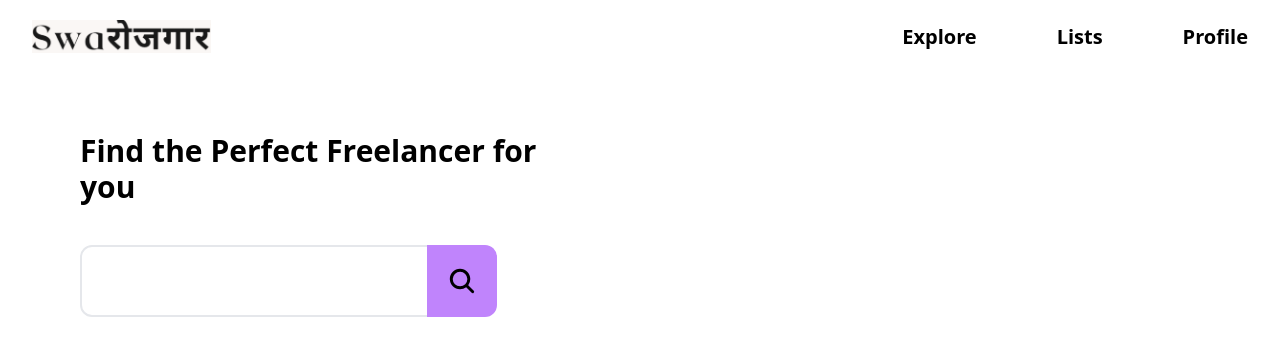
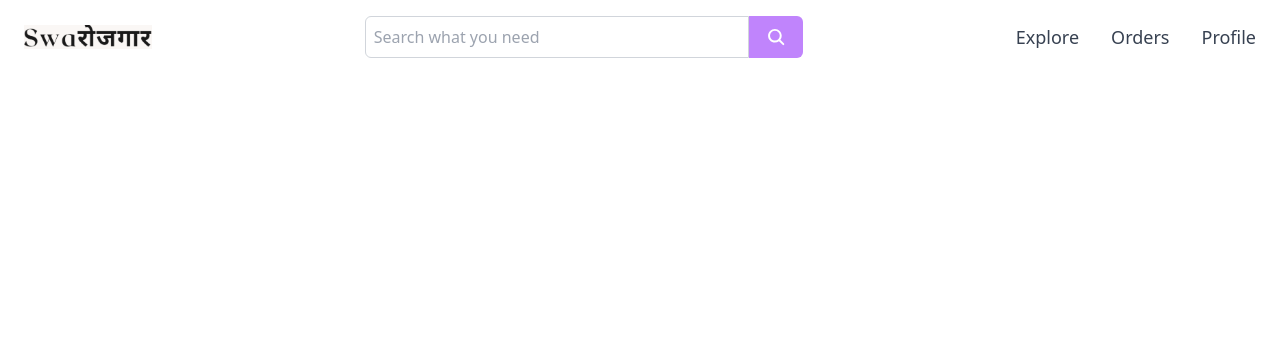
Before and after one commit to KhemkaAkshat/SwaRojgar, a React (Vite) app: page / in a window 1280 px wide. Shown: the top 356 px of the page. Built offline with nearby package versions, Linux system fonts and the light colour scheme.

Commit message:
Created navbar for the home page of the website

```diff
--- a/src/Home.jsx
+++ b/src/Home.jsx
@@ -6,26 +6,25 @@ import { IoSearch } from "react-icons/io5";
 function Home() {
   return (
     <>
-      <div className=" pt-5 px-8 flex items-center bg-contain bg-center">
+      <div className="pt-4 px-6 flex justify-between items-center  ">
         {/* Navbar */}
-        <div className=" mr-[30vw]">
-          <img className="w-[14vw]" src={logo} alt="Logo" />
+        <div>
+          <img className="w-[10vw]" src={logo} alt="Logo" />
         </div>
-        <div className=" ml-[24vw] flex gap-20 font-semibold text-xl">
-          <button>Explore</button>
-          <button>Lists</button>
-          <button>Profile</button>
+        <div className="flex">
+          <input
+            type="text"
+            className="text-md border border-gray-300 p-2 w-[30vw] rounded-l-md focus:outline-none focus:border-purple-400"
+            placeholder="Search what you need"
+          />
+          <button className="p-2 bg-purple-400 text-white rounded-r-md ">
+            <IoSearch className="text-xl w-[3vw] hover:scale-125 transition-all ease" />
+          </button>
         </div>
-      </div>
-      <div className=" justify-center items-center w-1/2 p-20">
-        <div className="font-bold text-3xl ">
-            Find the Perfect Freelancer for you
-        </div>
-        <div className="flex mt-10 ">
-            <input type="text" className="text-xl border-2 p-5 w-3/4 rounded-xl" />
-            <button className="ml-[-1vw] p-5 bg-purple-400 rounded-tr-xl rounded-br-xl ">
-            <IoSearch className="text-3xl"/>
-            </button>
+        <div className="flex gap-8 font-medium text-lg text-gray-700">
+          <button className="hover:text-purple-400 transition-colors">Explore</button>
+          <button className="hover:text-purple-400 transition-colors">Orders</button>
+          <button className="hover:text-purple-400 transition-colors">Profile</button>
         </div>
       </div>
     </>
```
